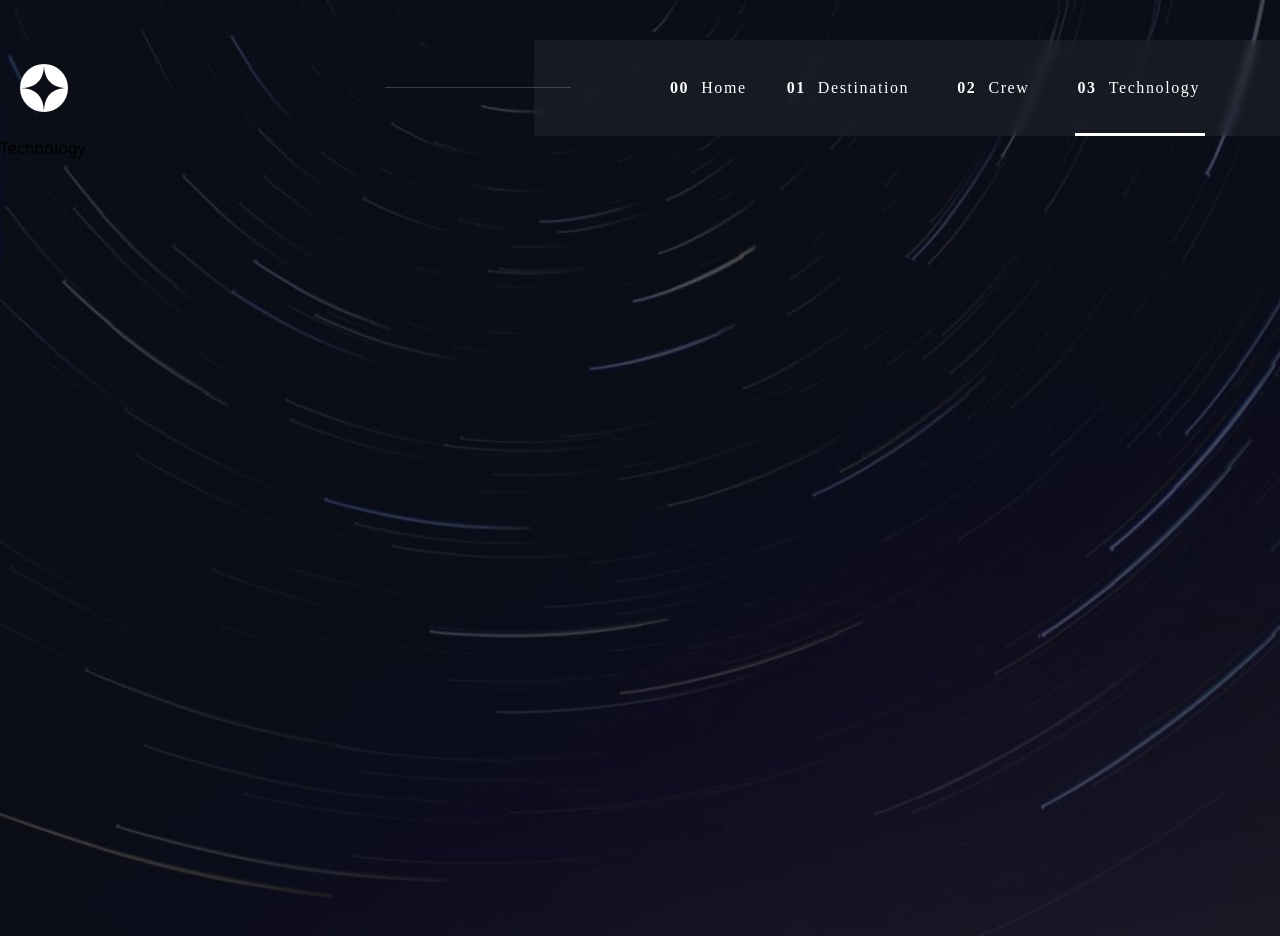
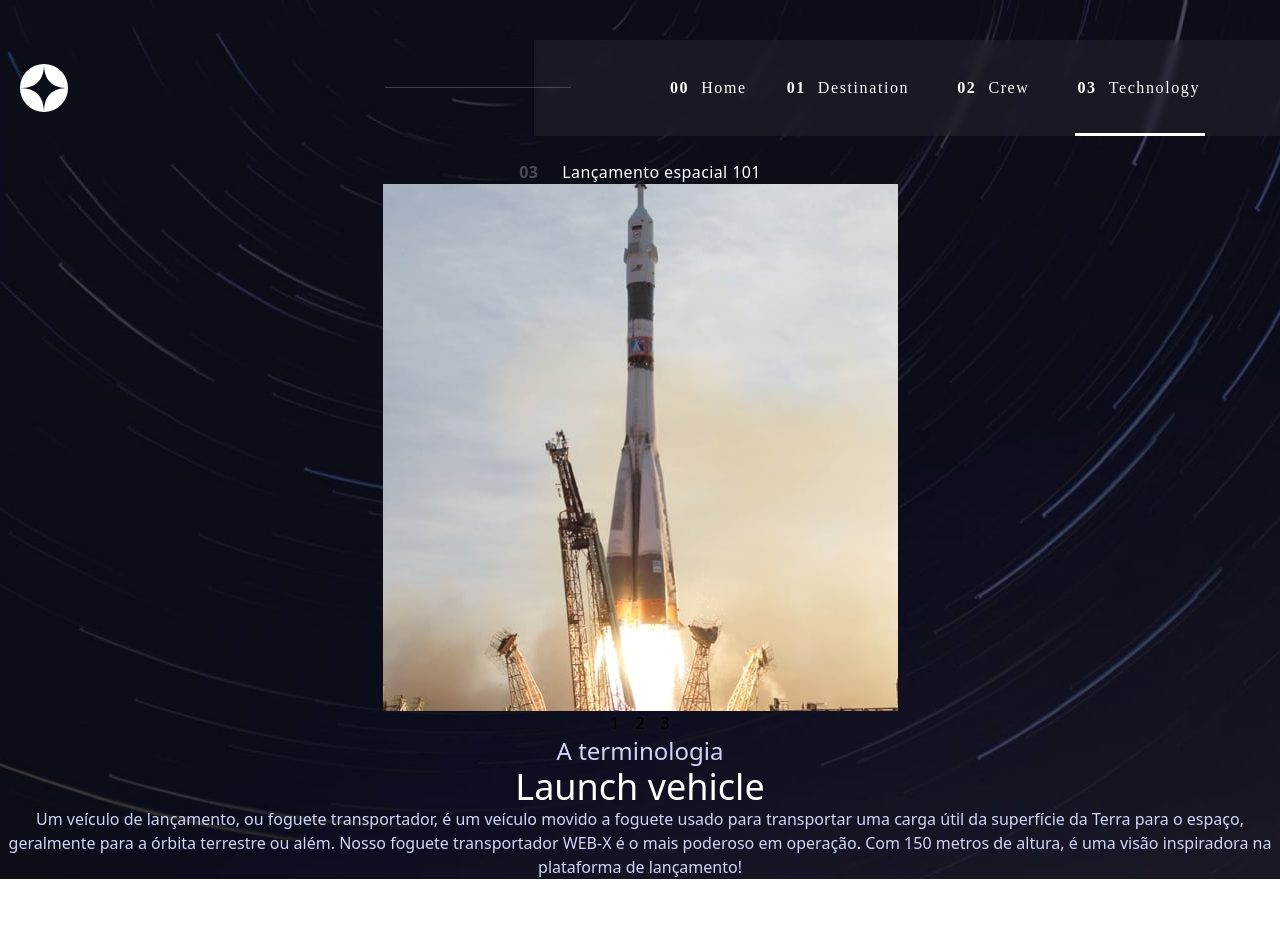
Before and after one commit to Daniel-san8/Nasa, a React (Vite) app: page /technology in a window 1280 px wide. After the commit the page ends 879 px from the top, so only its background shows below. Built offline with nearby package versions, Linux system fonts and the light colour scheme; a web font is replaced by a local one.

Commit message:
feat: crio a base para o componente technology

```diff
--- a/src/Components/Technology.tsx
+++ b/src/Components/Technology.tsx
@@ -1,7 +1,37 @@
 import React from "react";
+import { globalUse } from "../Context/GlobalContext";
 
 const Technology = () => {
-  return <h1 className="h-screen">Technology</h1>;
+  const { data } = globalUse();
+  if (!data) return null;
+  const { technology } = data;
+
+  return (
+    <div className="flex flex-col items-center h-full">
+      <h1 className="text-white tracking-wide pt-6">
+        <span className="font-bold opacity-25 pr-6 lg:text-nowrap">03</span>
+        Lançamento espacial 101
+      </h1>
+
+      <div>
+        <img src={technology[0].images.portrait} />
+      </div>
+
+      <ul className="flex gap-x-4">
+        <li>1</li>
+        <li>2</li>
+        <li>3</li>
+      </ul>
+
+      <div className="flex flex-col items-center ">
+        <h2 className="text-2xl text-blue-secondary  ">A terminologia</h2>
+        <h3 className="text-4xl text-white ">{technology[0].name}</h3>
+        <p className="text-center text-blue-secondary leading-6 ">
+          {technology[0].description}
+        </p>
+      </div>
+    </div>
+  );
 };
 
 export default Technology;
--- a/src/Context/GlobalContext.tsx
+++ b/src/Context/GlobalContext.tsx
@@ -33,8 +33,8 @@ export type Destinations = {
 type Technology = {
   description: string;
   images: {
-    png: string;
-    webp: string;
+    landscape: string;
+    portrait: string;
   };
   name: string;
 };
```
